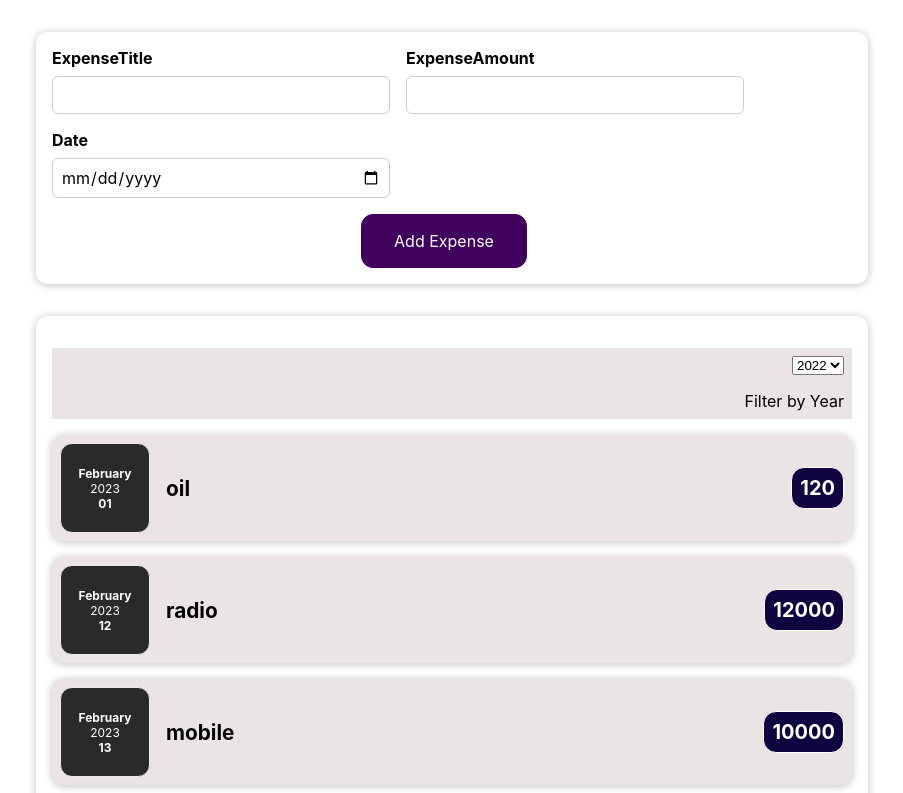
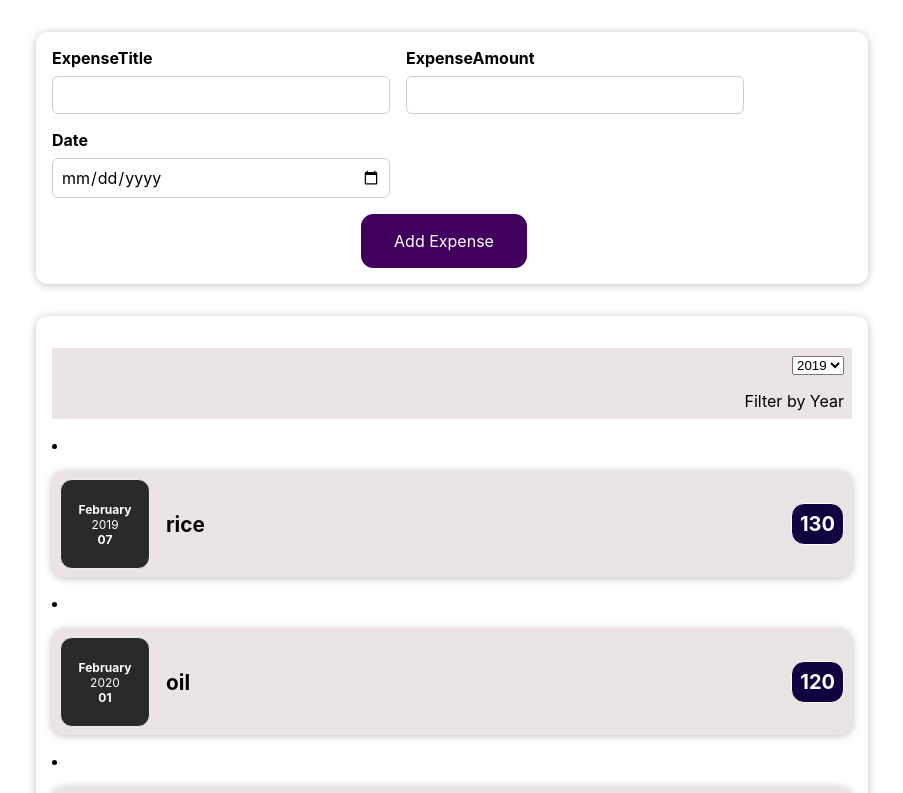
Before and after one commit to tanukeshari/tanukeshari-expenseitem, a React (Create React App) app: page / in a window 1280 px wide. Shown: the top 793 px of the page, without its empty margins (188-1091 px from the left). Built offline with nearby package versions, Linux system fonts and the light colour scheme.

Commit message:
Only-single-Expense-

```diff
--- a/src/App.js
+++ b/src/App.js
@@ -1,40 +1,49 @@
+   import React, { useState }from 'react';
 
-import React from 'react';
    import NewExpense from './component/NewExpense/NewExpense';
  import Expenses from './component/Expenses/Expenses';
 
-const App = () => {
-  const expenses = [{
+
+  const DUMMY_EXPENSES = [
+    {
     id: 'e1',
     title: 'oil',
     amount: 120,
-    date: new Date(2023, 1, 1),
+    date: new Date(2020, 1, 1),
   },
-  { id: 'e2', title: 'radio', amount: 12000, date: new Date(2023, 1, 12) },
+
+  { id: 'e2', title: 'radio', amount: 12000, date: new Date(2022, 1, 12) },
   {
     id: 'e3',
     title: 'mobile',
     amount: 10000,
-    date: new Date(2023, 1, 13),
+    date: new Date(2022, 1, 13),
 
   },
   {
     id: 'e4',
     title: 'rice',
     amount: 130,
-    date: new Date(2023, 1, 7)
+    date: new Date(2019, 1, 7)
   },
   ]
-  const addExpenseHandler=(expense)=>{
-console.log('in app.js');
-console.log(expense);
 
-  }
+  const App = () => {
+  const[expenses, setExpenses] = useState(DUMMY_EXPENSES);
+
+    const addExpenseHandler = (expense) => {
+         setExpenses((prevExpenses) => {
+          return [expense, ...prevExpenses];
+        });
+
+
+  };
   return (
     <div>
-        <NewExpense onAddExpense={addExpenseHandler}/>
+        <NewExpense onAddExpense={addExpenseHandler} />
       <Expenses items={expenses} />
     </div>
   );
 }
+
 export default App;
--- a/src/component/Expenses/ExpenseDate.js
+++ b/src/component/Expenses/ExpenseDate.js
@@ -1,10 +1,10 @@
 import './ExpenseDate.css';
 
 
-function ExpenseDate(props){
-    const month=props.date.toLocaleString('en-US', {month :'long'});
-    const day=props.date.toLocaleString('en-US',{day :'2-digit'});
-    const year=props.date.getFullYear();
+const ExpenseDate = (props) => {
+    const month =  props.date.toLocaleString('en-US', {month:'long'});
+    const day   =  props.date.toLocaleString('en-US',{day :'2-digit'});
+    const year  =  props.date.getFullYear();
     return(
         <div className="expense-date">
         <div className="expense-date__month">{month}</div>
@@ -12,8 +12,5 @@ function ExpenseDate(props){
         <div className="expense-date__day">{day}</div>
         </div>
         );
-
-
-
-}
+       }
 export default ExpenseDate;
--- a/src/component/Expenses/ExpenseFilter.js
+++ b/src/component/Expenses/ExpenseFilter.js
@@ -1,23 +1,23 @@
 import React from 'react';
 import './ExpenseFilter.css';
 
-const ExpenseFilter=(props)=>{
-    const dropdownChangeHandler=(event)=>{
-        props.onChangeHandler(event.target.value);
+const ExpenseFilter = (props) => {
+    const dropdownChangeHandler = (event) => {
+        props.onChangeFilter(event.target.value);
 
     };
-    return(
+    return (
         <div className='expense-filter'>
             <div className='expense-filter__control'>
                 <label>Filter by Year</label>
-                <select value ={props.select} on onChange={dropdownChangeHandler}>
+                <select value={props.selected} onChange={dropdownChangeHandler}>
                     <option value="2022">2022</option>
                     <option value="2021">2021</option>
                     <option value="2020">2020</option>
                     <option value="2019">2019</option>
                 </select>
             </div>
-            </div>
-    )
-}
+        </div>
+    );
+};
 export default ExpenseFilter;
--- a/src/component/Expenses/Expenseitem.js
+++ b/src/component/Expenses/Expenseitem.js
@@ -1,23 +1,21 @@
-import React, { useState } from 'react';
+import React from 'react';
+
 import ExpenseDate from './ExpenseDate';
 import Card from '../UI/Card';
 import './Expenseitem.css';
 
 const Expenseitem = (props) => {
-  const [title, setTitle] = useState(props.title);
-  console.log('Expenseitem evaluated by React');
-
-
   return (
+    <li>
     <Card className="expense-item">
-
       <ExpenseDate date={props.date} />
       <div className="expense-item__discription">
         <h2>{props.title}</h2>
         <div className="expense-item__price">{props.amount}</div>
       </div>
 
-    </Card>
+      </Card>
+      </li>
   );
 }
 export default Expenseitem;
--- a/src/component/Expenses/Expenses.js
+++ b/src/component/Expenses/Expenses.js
@@ -5,20 +5,41 @@ import Card from '../UI/Card';
  import ExpenseFilter from './ExpenseFilter';
 import './Expenses.css';
 
-  const Expenses=(props)=> {
+  const Expenses = (props) => {
   const [filteredYear,setFilteredYear] = useState('2019');
 
-    const filterChangeHandler=selectedYaer=>{
+  const filterChangeHandler = selectedYaer => {
       setFilteredYear(selectedYaer);
-    }
-return(
-    <Card className="expenses">
-      <ExpenseFilter selected={filteredYear}onChangeFilter={filterChangeHandler}/>
+    };
+
+    const filteredExpenses = props.items.filter(Expense => {
+      return Expense.date.getFullYear().toString()=== filteredYear;
+    })
+    return (
+      <div>
+        <Card className='expenses'>
+      <ExpenseFilter
+       selected={filteredYear}
+       onChangeFilter={filterChangeHandler}
+       />
+       {filteredExpenses.length === 0 ? (
+        <p>No Expenses found.</p>
+         ) : (
+        filteredExpenses.map((expense) => (
+         <Expenseitem
+         key={expense.id}
+        title={expense.title}
+        amount={expense.amount}
+      date={expense.date}
+      />
+        )
+       ))}
          <Expenseitem
         title={props.items[0].title}
         amount={props.items[0].amount}
       date={props.items[0].date}
       />
+
          <Expenseitem
         title={props.items[1].title}
         amount={props.items[1].amount}
@@ -34,7 +55,10 @@ return(
         amount={props.items[3].amount}
       date={props.items[3].date}
       />
+
     </Card>
+    </div>
+
   );
 }
 
```
Also changed, not shown: src/component/Expenses/ExpenseList.css (added, +10 -0 lines), src/component/Expenses/ExpenseList.js (added, +25 -0 lines), src/component/NewExpense/ExpenseForm.js (+8 -9 lines). Lines whose indentation alone changed are shown as unchanged.
